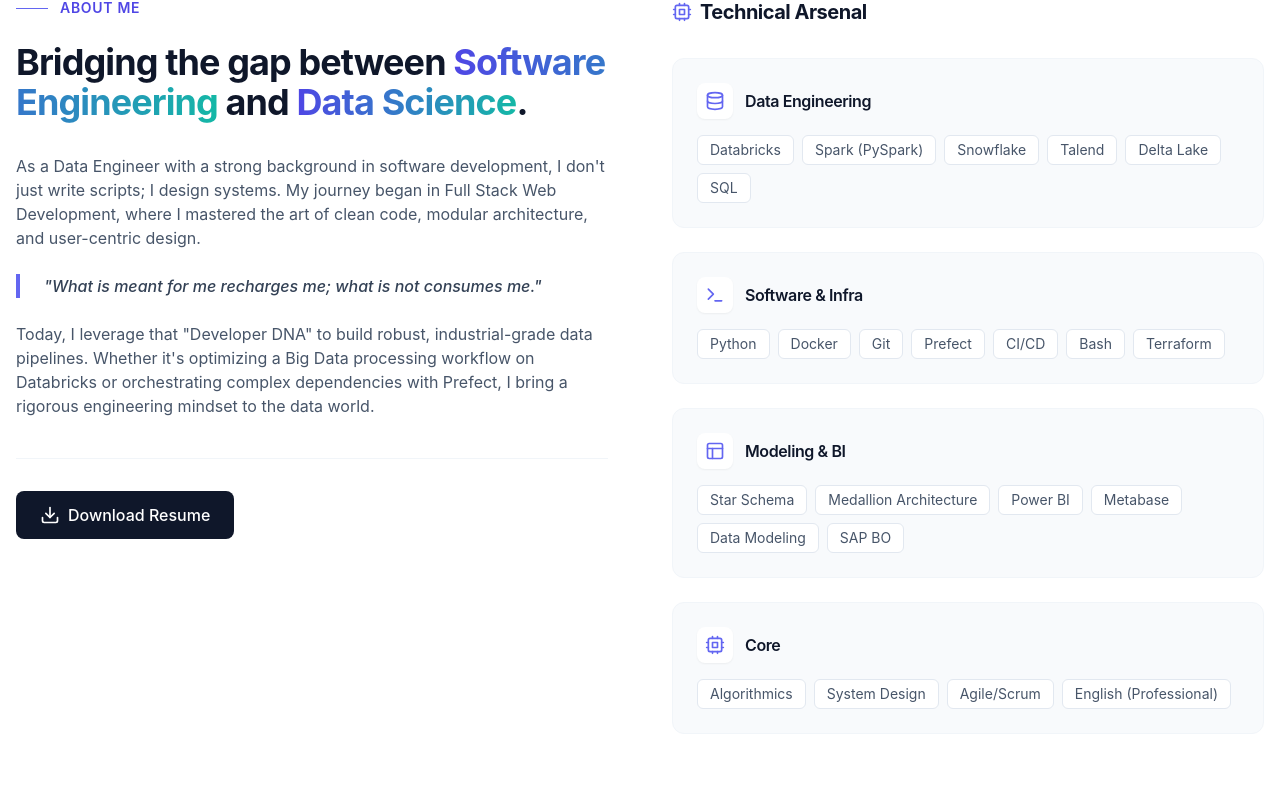
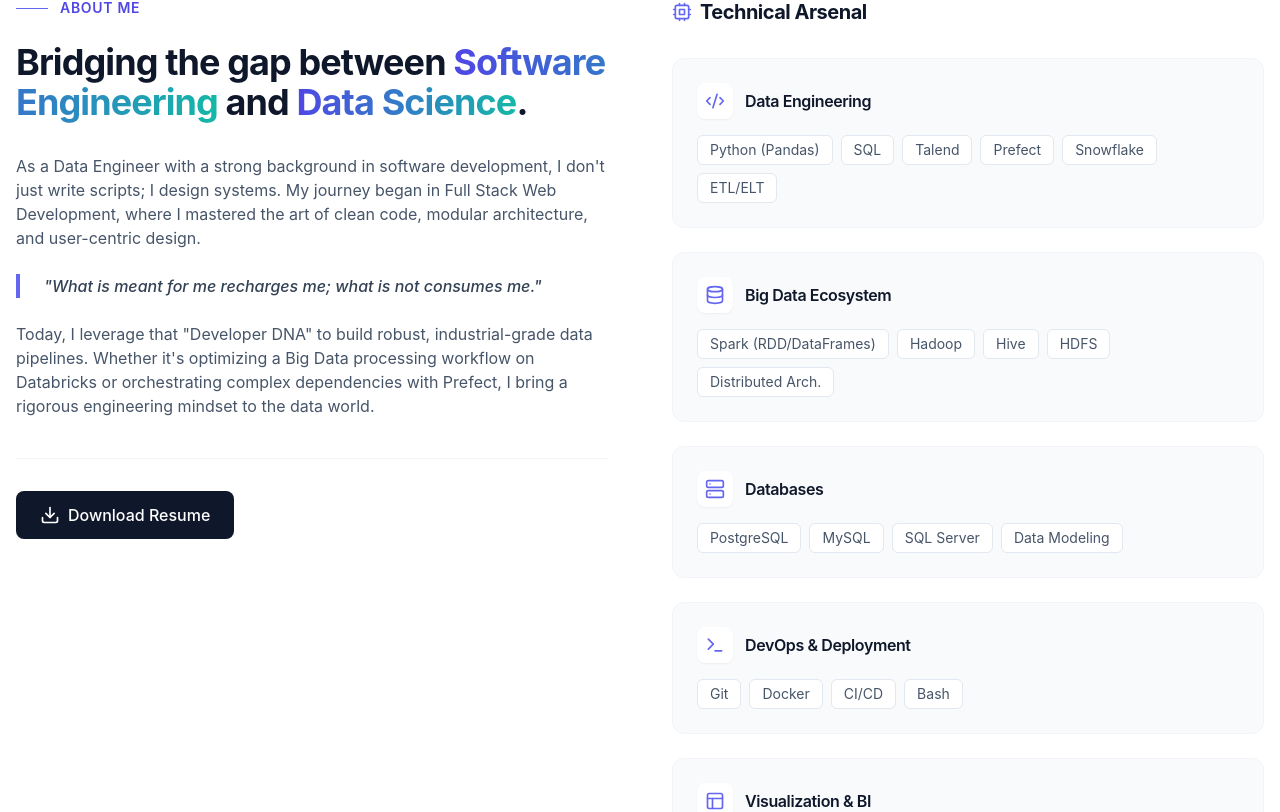
Before and after one commit to Yann2808/Portfolio, a React (Vite) app: page / in a window 1280 px wide. Shown: the part 898-1710 px from the top of the page. Built offline with nearby package versions, Linux system fonts and the light colour scheme.

Commit message:
feat: Add About section component displaying skills and a downloadable CV.

```diff
--- a/src/components/About.tsx
+++ b/src/components/About.tsx
@@ -1,27 +1,37 @@
-import { Download, Terminal, Cpu, Database, Layout } from 'lucide-react';
+import { Download, Terminal, Cpu, Database, Layout, Server, Cloud, Code2 } from 'lucide-react';
 
 const About = () => {
-  const skills: { category: string; icon: any; items: string[] }[] = [
+  const skills = [
     {
       category: 'Data Engineering',
-      icon: Database,
-      items: ['Databricks', 'Spark (PySpark)', 'Snowflake', 'Talend', 'Delta Lake', 'SQL']
+      icon: Code2,
+      items: ['Python (Pandas)', 'SQL', 'Talend', 'Prefect', 'Snowflake', 'ETL/ELT']
     },
     {
-      category: 'Software & Infra',
-      icon: Terminal,
-      items: ['Python', 'Docker', 'Git', 'Prefect', 'CI/CD', 'Bash', 'Terraform']
+      category: 'Big Data Ecosystem',
+      icon: Database,
+      items: ['Spark (RDD/DataFrames)', 'Hadoop', 'Hive', 'HDFS', 'Distributed Arch.']
     },
     {
-      category: 'Modeling & BI',
-      icon: Layout,
-      items: ['Star Schema', 'Medallion Architecture', 'Power BI', 'Metabase', 'Data Modeling', 'SAP BO']
+      category: 'Databases',
+      icon: Server,
+      items: ['PostgreSQL', 'MySQL', 'SQL Server', 'Data Modeling']
     },
     {
-      category: 'Core',
+      category: 'DevOps & Deployment',
+      icon: Terminal,
+      items: ['Git', 'Docker', 'CI/CD', 'Bash']
+    },
+    {
+      category: 'Visualization & BI',
+      icon: Layout,
+      items: ['Power BI', 'Tableau', 'Metabase', 'Reporting']
+    },
+    {
+      category: 'Methods & Languages',
       icon: Cpu,
-      items: ['Algorithmics', 'System Design', 'Agile/Scrum', 'English (Professional)']
-    },
+      items: ['Agile/Scrum', 'English (B1)', 'French (Native)']
+    }
   ];
 
   return (
```
Also changed, not shown: 1 other file (tests, documents, lock files or other folders).
